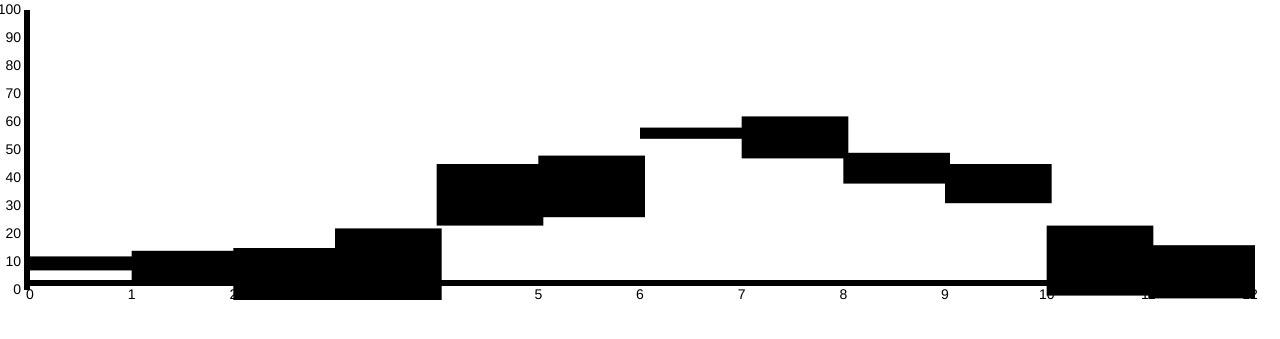
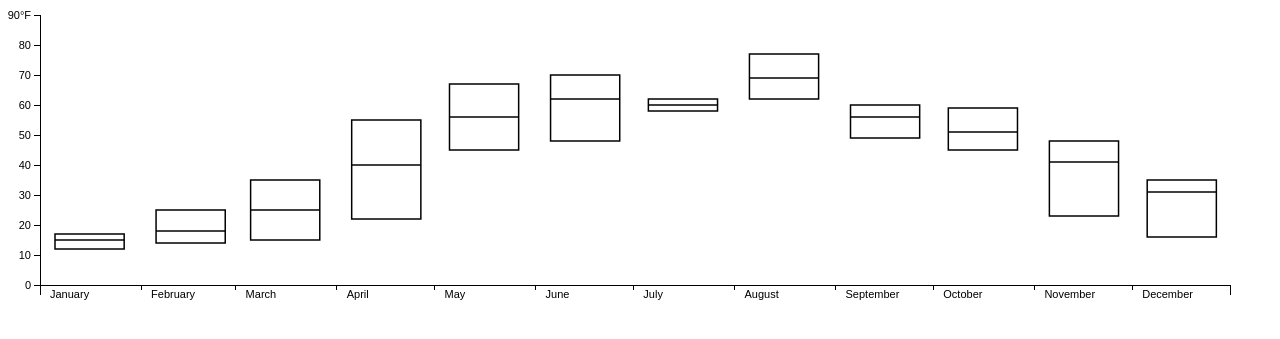
Before and after one commit to erictsai6/box_graph, a Django app: page / in a window 1280 px wide. Shown: the top 339 px of the page. Run offline with Django 3.2, Linux system fonts and the light colour scheme.

Commit message:
Finished up styling of the box graph

```diff
--- /dev/null
+++ b/box_graph/assets/box_graph/css/boxgraph.css
@@ -0,0 +1,44 @@
+.bg-box {
+  font: 10px sans-serif;
+}
+.bg-box  {
+  fill: #fff;
+  stroke: #000;
+  stroke-width: 1.5px;
+}
+
+.bg-box .center {
+  stroke-dasharray: 3,3;
+}
+
+.bg-box .outlier {
+  fill: none;
+  stroke: #ccc;
+}
+.bg-axis path,
+.bg-axis line {
+    fill: none;
+    stroke: black;
+    shape-rendering: crispEdges;
+}
+
+.bg-axis text {
+    font-family: sans-serif;
+    font-size: 11px;
+}
+.bg-axis path,
+.bg-axis line {
+    fill: none;
+    stroke: black;
+    shape-rendering: crispEdges;
+}
+
+.bg-axis text {
+    font-family: sans-serif;
+    font-size: 11px;
+}
+.bg-median {
+  fill: #fff;
+  stroke: #000;
+  stroke-width: 1.5px;
+}
--- a/box_graph/assets/box_graph/scripts/boxgraph.js
+++ b/box_graph/assets/box_graph/scripts/boxgraph.js
@@ -1,23 +1,20 @@
 (function() {
 
-// Inspired by http://informationandvisualization.de/blog/box-plot
 d3.boxgraph = function() {
   var width = 1,
       height = 1,
       duration = 0,
       domain = null,
       value = Number,
+      x = undefined,
+      y = undefined,
+      xaxis = undefined,
+      yaxis = undefined,
+      margin = {'top': 15, 'bottom': 15, 'left': 40, 'right': 50},
       box_width = 1,
-      x = d3.scale.linear()
-        .range([0, 650]),
-      y = d3.scale.linear()
-        .domain([0, 100])
-        .range([300, 0]),
-      xaxis = d3.svg.axis().scale(x).orient("bottom"),
-      yaxis = d3.svg.axis().scale(y).orient("left"),
-      margin = {'top': 10, 'bottom': 10, 'left': 30, 'right': 30},
+      box_padding = 15,
       tickFormat = null,
-      data=null;
+      data = undefined;
 
   // For each small multiple…
   function boxgraph(el) {
@@ -26,17 +23,36 @@ d3.boxgraph = function() {
       // Raise an error
       throw Exception("No element found");
     }
+    if (height == undefined || width == undefined ||
+          data == undefined) {
+      throw Exception("Uninitialized height, width or data");
+    }
     var adjusted_height = height - margin.top - margin.bottom,
-        adjusted_width = width - margin.left - margin.right;
-    x = d3.scale.linear()
-      .range([0, adjusted_width])
-      .domain([0, 12]),
+        adjusted_width = width - margin.left - margin.right,
+        x_ticks = [new Date(2000, 0), new Date(2000, 1),
+                   new Date(2000, 2), new Date(2000, 3),
+                   new Date(2000, 4), new Date(2000, 5),
+                   new Date(2000, 6), new Date(2000, 7),
+                   new Date(2000, 8), new Date(2000, 9),
+                   new Date(2000, 10), new Date(2000, 11)],
+        x_scale = [new Date(2000,0,1), new Date(2000,11,31)];
+
+    x = d3.time.scale()
+          .domain(x_scale)
+          .range([0, adjusted_width]);
     y = d3.scale.linear()
-      .domain([0, 100])
-      .range([adjusted_height, 0]),
-    xaxis = d3.svg.axis().scale(x).orient("bottom"),
-    yaxis = d3.svg.axis().scale(y).orient("left"),
-    box_width = width / data.length;
+          .domain(domain)
+          .range([adjusted_height, 0]);
+    xaxis = d3.svg.axis()
+          .scale(x)
+          .orient('bottom')
+          .ticks(d3.time.months, 1)
+          .tickFormat(d3.time.format('%B'))
+          .tickSize(5,10)
+          .tickPadding(0,15);
+    yaxis = d3.svg.axis().scale(y).orient("left").tickFormat(formatDegrees);
+    box_width = adjusted_width / data.length - box_padding * 2;
+
     el.each(function() {
       var div = d3.select(this),
           g = div.select("g");
@@ -45,14 +61,17 @@ d3.boxgraph = function() {
       if (g.empty()) {
         g = div
           .append("svg")
-            .attr("width", width)
-            .attr("height", height)
+            .attr("viewBox", "0 0 "+width+" "+height)
+            .attr("preserveAspectRatio", "none");
         g.append("g")
-          .attr("class", "bg-xaxis")
-          .attr("transform", "translate(" + margin.left + "," + (adjusted_height) + ")")
-          .call(xaxis);
+          .attr("class", "bg-xaxis bg-axis")
+          .attr("transform", "translate(" + margin.left + "," + (adjusted_height + margin.top) + ")")
+          .call(xaxis)
+        .selectAll(".tick text")
+          .style("text-anchor", "start")
+          .attr("x", 10);
         g.append("g")
-          .attr("class", "bg-yaxis")
+          .attr("class", "bg-yaxis bg-axis")
           .attr("transform", "translate(" + margin.left + "," + margin.top + ")")
           .call(yaxis);
         g.append("g")
@@ -66,14 +85,25 @@ d3.boxgraph = function() {
           datum = data[i]
           bgChart.append("rect")
             .attr("class", "bg-box")
-            .attr("x", x(i))
-            .attr("y", y(datum[0]))
+            .attr("x", x(x_ticks[i]) + box_padding)
+            .attr("y", y(datum[2]))
             .attr("width", box_width)
-            .attr("height", y(datum[0]) - y(datum[2]))
+            .attr("height", y(datum[0]) - y(datum[2]));
+          bgChart.append("line")
+            .attr("class", "bg-median")
+            .attr("x1", x(x_ticks[i]) + box_padding)
+            .attr("y1", y(datum[1]))
+            .attr("x2", x(x_ticks[i]) + box_padding + box_width)
+            .attr("y2", y(datum[1]));
         }
       }
     });
-    d3.timer.flush();
+  }
+
+  function formatDegrees(d) {
+    return d === y.domain()[1]
+        ? d + "°F"
+        : d;
   }
 
   boxgraph.import_data = function(x) {
@@ -108,7 +138,7 @@ d3.boxgraph = function() {
 
   boxgraph.domain = function(x) {
     if (!arguments.length) return domain;
-    domain = x == null ? x : d3.functor(x);
+    domain = x;
     return boxgraph;
   };
 
@@ -118,36 +148,13 @@ d3.boxgraph = function() {
     return boxgraph;
   };
 
-  boxgraph.whiskers = function(x) {
-    if (!arguments.length) return whiskers;
-    whiskers = x;
-    return boxgraph;
-  };
   boxgraph.margin = function(x) {
     if (!arguments.length) return margin;
     margin = x;
     return boxgraph;
   }
 
-  boxgraph.quartiles = function(x) {
-    if (!arguments.length) return quartiles;
-    quartiles = x;
-    return boxgraph;
-  };
-
   return boxgraph;
 };
 
-function boxWhiskers(d) {
-  return [0, d.length - 1];
-}
-
-function boxQuartiles(d) {
-  return [
-    d3.quantile(d, .25),
-    d3.quantile(d, .5),
-    d3.quantile(d, .75)
-  ];
-}
-
 })();
--- a/box_graph/templates/index.html
+++ b/box_graph/templates/index.html
@@ -2,33 +2,16 @@
 
 {% block extra-js %}
 	<style>
-	.box {
-	  font: 10px sans-serif;
-	}
-
-	.box line,
-	.box rect,
-	.box circle {
-	  fill: #fff;
-	  stroke: #000;
-	  stroke-width: 1.5px;
-	}
-
-	.box .center {
-	  stroke-dasharray: 3,3;
-	}
-
-	.box .outlier {
-	  fill: none;
-	  stroke: #ccc;
-	}
 		#graph-content {
+			width: 100%;
+			height: 300px;
+			display:block;
 		}
 	</style>
+	<link rel="stylesheet" type="text/css" href="{{MEDIA_URL}}css/boxgraph.css">
 	<script type="text/javascript" src="{{MEDIA_URL}}plugins/d3.v3.min.js"></script>
 	<script type="text/javascript" src="{{MEDIA_URL}}scripts/boxgraph.js"></script>
 	<script type="text/javascript">
-
 		var data = [
 		 			[12, 15, 17],
 			 		[14, 18, 25],
@@ -44,7 +27,6 @@ var data = [
 			 		[23, 41, 48],
 			 		[16, 31, 35]
 			 	];
-
 		$(document).ready(function() {
 			var margin = {top: 10, right: 50, bottom: 20, left: 50},
 		    width = $("#graph-content").width(),
@@ -53,26 +35,21 @@ var data = [
 			var min = Infinity,
 			    max = -Infinity;
 
-		var chart = d3.boxgraph().width(width).height(height).import_data(data);
-
-		min = 0;
-		max = 120;
-
-		var box_width = width / data.length;
-		console.log(box_width);
-
-		chart.domain([min, max]);
-		var svg = d3.selectAll("#graph-content").call(chart);
-
-		/*var svg = d3.select("#graph-content").selectAll("svg")
-	      .data(data)
-	    .enter().append("svg")
-	      .attr("class", "box")
-	      .attr("width", box_width)
-	      .attr("height", height)
-	    .append("g")
-	      .attr("transform", "translate(" + margin.left + "," + margin.top + ")")
-	      .call(chart);*/
+			for (var ind in data) {
+				datum = data[ind];
+				if (datum[0] < min) {
+					min = datum[0];
+				}
+				if (datum[2] > max) {
+					max = datum[2];
+				}
+			}
+			min = min - 10;
+			max = max + 10;
+			min = min - min % 10;
+			max = max + (10 - max % 10);
+			var chart = d3.boxgraph().width(width).height(height).import_data(data).domain([min, max]);
+			d3.selectAll("#graph-content").call(chart);
 		});
 
 	</script>
```
Also changed, not shown: 3 other files. Lines whose indentation alone changed are shown as unchanged.
